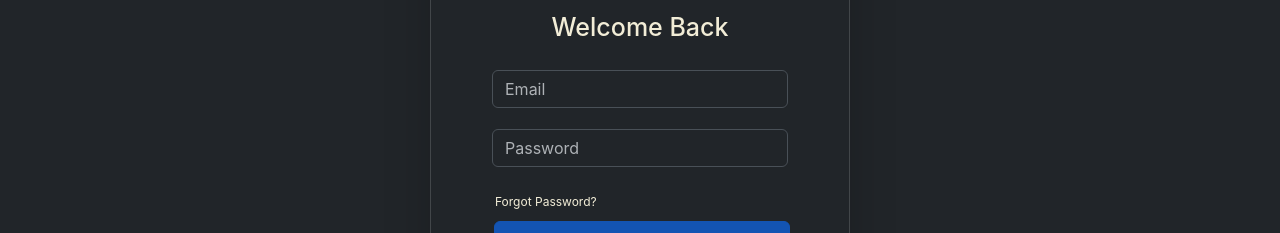
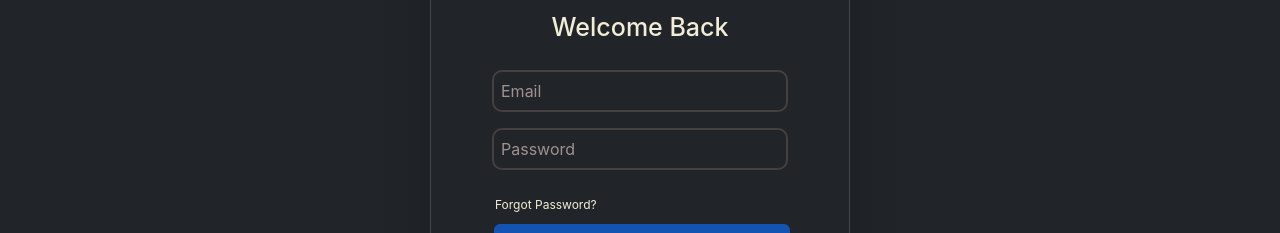
Before and after one commit to NNHS-Programming-Club/website, a React (Create React App) app: page /login in a window 1280 px wide. Shown: the part 246-479 px from the top of the page. Built offline with nearby package versions, Linux system fonts and the light colour scheme; no server answers; the HTML template or start-up script is replaced by a standard one.

Commit message:
fix css for email and password when theme changes

```diff
--- a/src/pages/Login.jsx
+++ b/src/pages/Login.jsx
@@ -138,24 +138,18 @@ const Login = () => {
                 autoComplete="email"
                 required
                 value={email}
-                onChange={(e) => {
-                  setEmail(e.target.value);
-                }}
-                className="form-control mb-3"
+                onChange={(e) => setEmail(e.target.value)}
+                className="form-control mb-3 enterInput"
               />
-            </div>
 
-            <div>
               <input
                 placeholder="Password"
                 type="password"
                 autoComplete="current-password"
                 required
                 value={password}
-                onChange={(e) => {
-                  setPassword(e.target.value);
-                }}
-                className="form-control mb-3"
+                onChange={(e) => setPassword(e.target.value)}
+                className="form-control mb-3 enterInput"
               />
             </div>
 
--- a/src/pages/RegisterLogin.css
+++ b/src/pages/RegisterLogin.css
@@ -81,18 +81,23 @@
   width: 100%;
   padding: 7px;
   border-radius: 10px;
-  border: 2px solid #473f3f;
-  background-color: #393232;
-  color: #a19090 !important;
+  border: 2px solid #473f3f; /* keeps the border */
+  background-color: transparent; /* transparent background */
+  color: #a19090; /* text color */
+  transition: border 0.3s ease, box-shadow 0.3s ease;
 }
 
 .enterInput:focus {
   outline: none;
-  /* border: 2px solid #e48257; */
+  border: 2px solid #e48257; /* orange glow */
+  box-shadow: 0 0 8px #e48257; /* optional glow */
+}
+.enterInput::placeholder {
+  color: #a19090;
 }
 
 .enterInput::placeholder {
-  color: #a19090;
+  color: #a19090; /* placeholder stays readable */
 }
 
 .enterSubmit {
```
